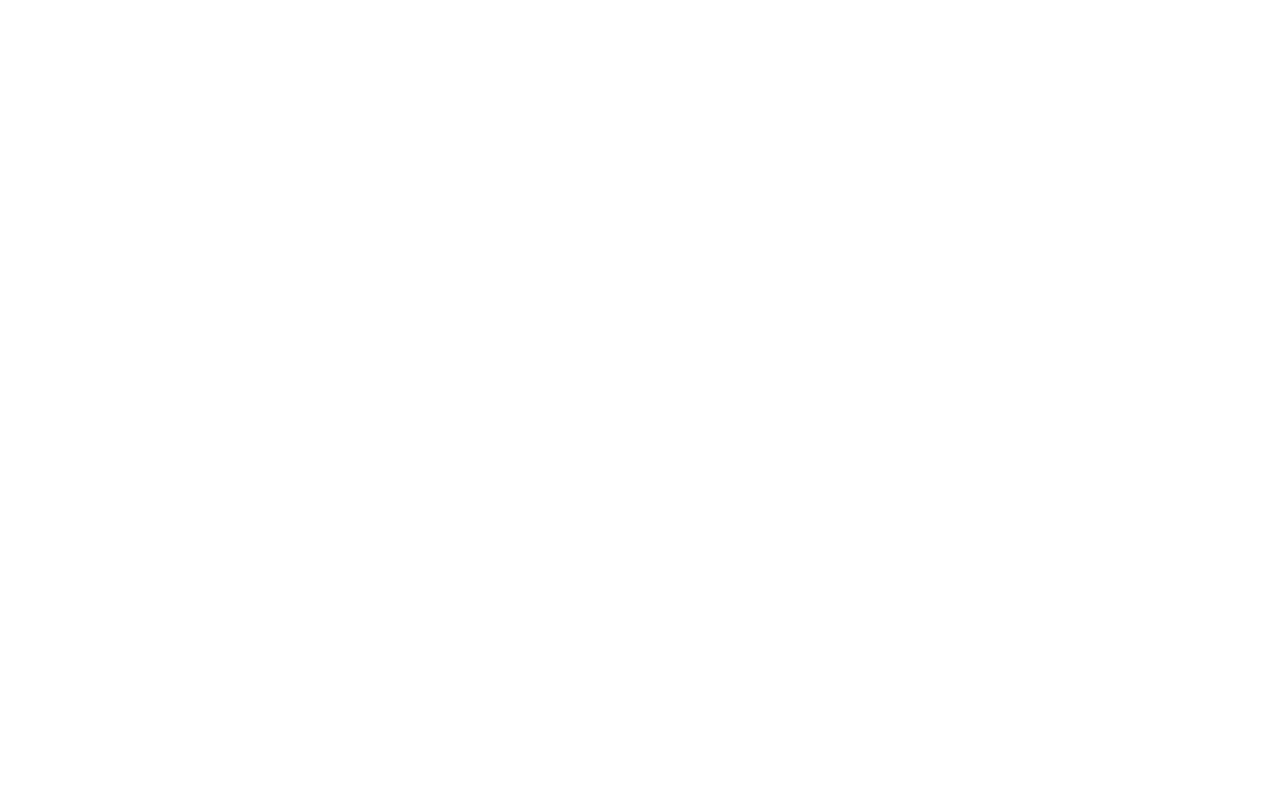
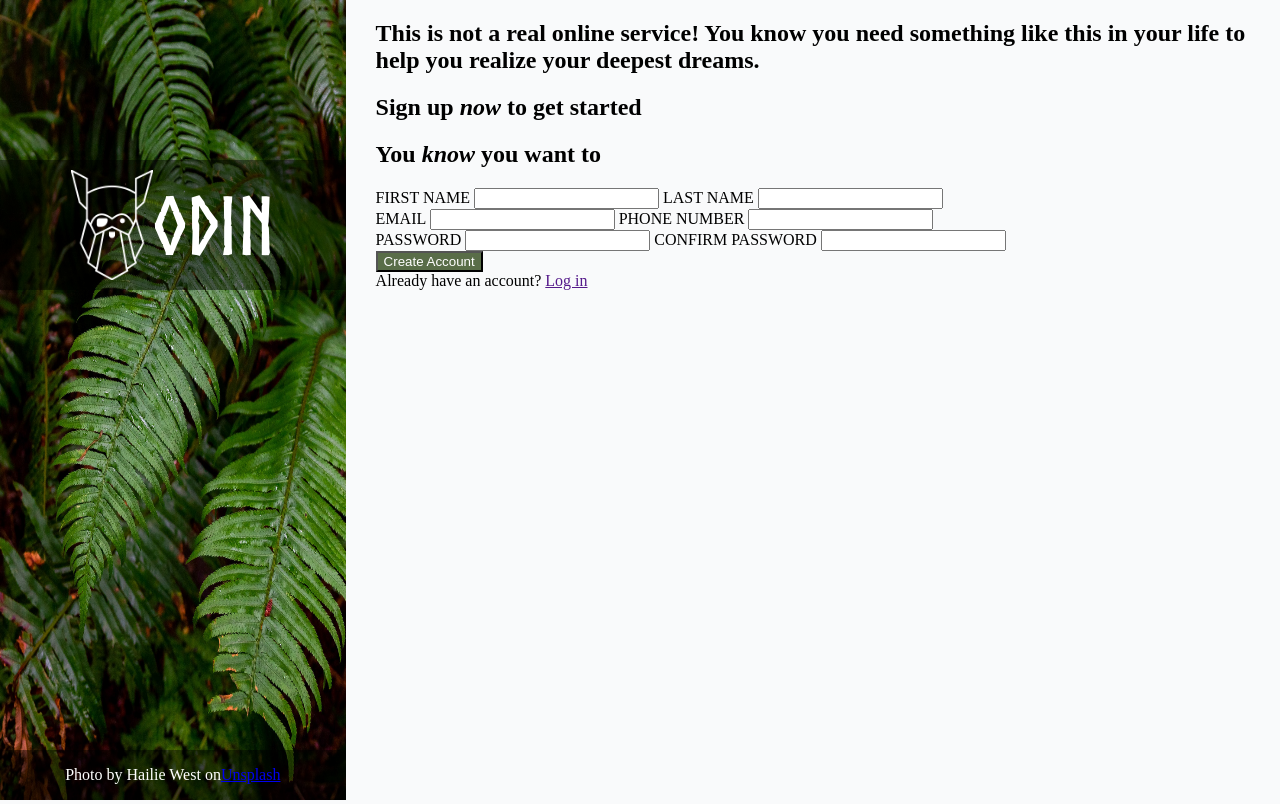
Before and after one commit to Somesh1007/odin-sign-up-form, a plain HTML site: page index.html in a window 1280 px wide. Drawn offline with Linux system fonts and the light colour scheme.

Commit message:
Add HTML and CSS for Sidebar Section

```diff
--- a/index.html
+++ b/index.html
@@ -9,15 +9,78 @@
 </head>
 
 <body>
-    <div class="content-header">
+
+    <div class="sidebar-section">
+        <img src="./images/background-image.jpg" class="background-image" alt="Nice Background Image">
+
+        <div class="fixed logo-section">
+            <img src="./images/odin-logo.png" class="logo-image" alt="Odin Logo">
+            ODIN
+
+        </div>
+
+        <div class="fixed credit-section">
+            Photo by Hailie West on <a href="https://unsplash.com/photos/25xggax4bSA">Unsplash</a>
+        </div>
+    </div>
+    <div class="main-section">
+        <div class="content-header">
+            <div class="content-header-section-1">
+                <h2>
+                    This is not a real online service! You know you need something like this in your life to help you
+                    realize your deepest dreams.
+                </h2>
+                <h2>
+                    Sign up <em>now</em> to get started
+                </h2>
+                <h2>
+                    You <em>know</em> you want to
+                </h2>
+            </div>
+        </div>
+        <div class="content-form">
+
+            <form action="" method="post">
+
+                <div>
+                    <label for="first_name">FIRST NAME</label>
+                    <input type="text" name="first_name" id="first_name" required>
+
+                    <label for="last_name">LAST NAME</label>
+                    <input type="text" name="last_name" id="last_name" required>
+
+                </div>
+
+                <div>
+                    <label for="email">EMAIL</label>
+                    <input type="email" name="email" id="email">
+
+                    <label for="phone_number">PHONE NUMBER</label>
+                    <input type="tel" name="phone_number" id="phone_number">
+                </div>
+
+
+                <div>
+                    <label for="password">PASSWORD</label>
+                    <input type="password" name="password" id="password" required>
+
+                    <label for="confirm_password">CONFIRM PASSWORD</label>
+                    <input type="password" name="confirm_password" id="confirm_password" required>
+                </div>
+
+
+
+                <button type="button" class="create-account-button">Create Account</button>
+            </form>
+        </div>
+
+        <div>
+            Already have an account? <a href="">Log in</a>
+        </div>
 
     </div>
-    <div class="content-form">
 
-    </div>
-    <div class="content-footer">
 
-    </div>
 </body>
 
 </html>
--- a/styles.css
+++ b/styles.css
@@ -3,6 +3,55 @@
     src: url(./fonts/Norse-Bold.otf);
 }
 
+:root {
+    --sidebar-width: 27vw;
+}
+
 body {
-    margin: 0px
+    margin: 0px;
+    display: flex;
+    gap: 30px;
+    background-color: #f9fafb;
 }
+
+.sidebar-section,
+.background-image {
+    width: var(--sidebar-width);
+    height: 100vh;
+}
+
+.fixed {
+    position: fixed;
+}
+
+.logo-section,
+.credit-section {
+    box-sizing: border-box;
+    background-color: #00000070;
+    color: white;
+    display: flex;
+    justify-content: center;
+    align-items: center;
+    width: var(--sidebar-width);
+    padding: 10px;
+}
+
+.logo-section {
+    top: 20vh;
+    font-family: norse-bold, sans-serif;
+    font-size: 5rem;
+}
+
+.logo-image {
+    height: 110px;
+}
+
+.credit-section {
+    bottom: 0vh;
+    height: 50px;
+}
+
+.create-account-button {
+    background-color: #596D48;
+    color: white;
+}
```
